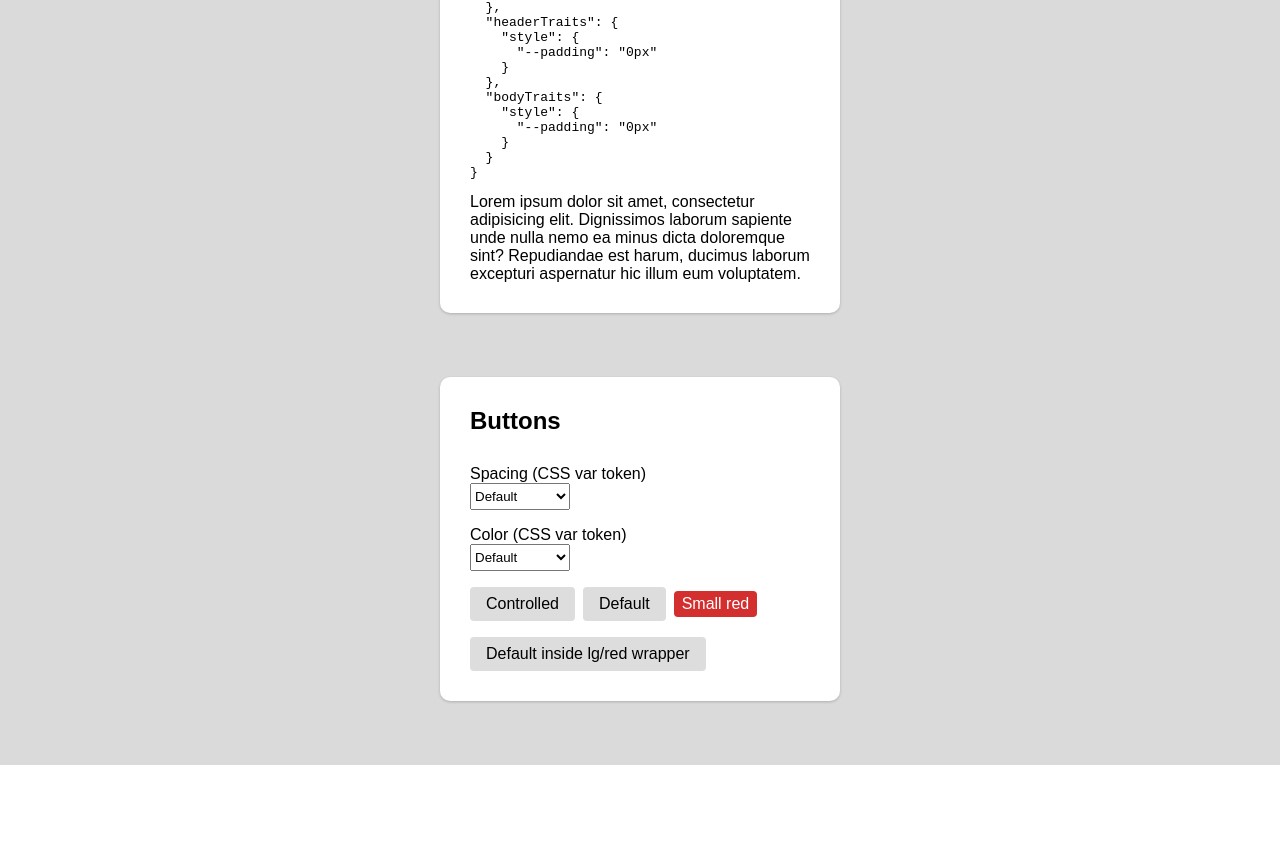
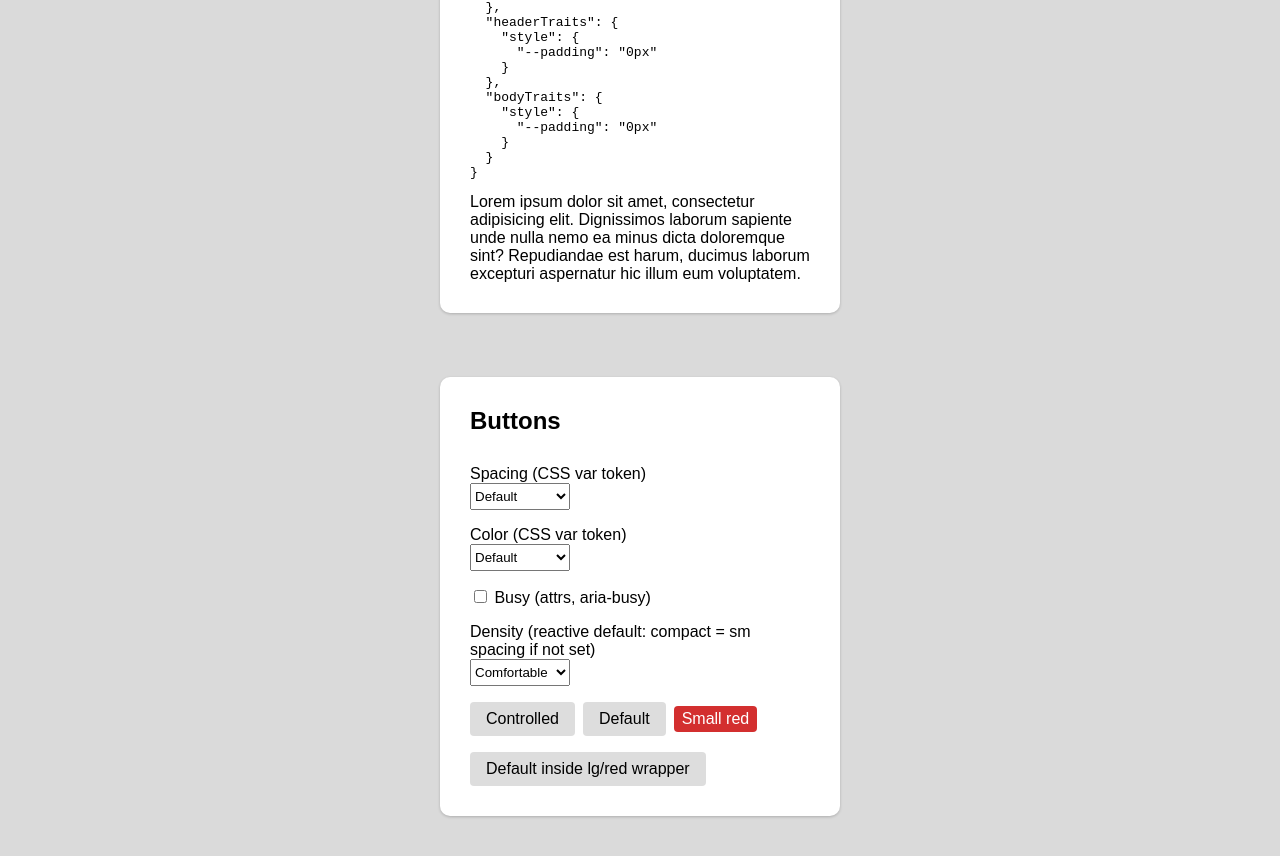
Before and after one commit to Fokke-/vue-traits, a Vue app: page / in a window 1280 px wide. Shown: the part 863-1719 px from the top of the page. Before the commit the page ends 1628 px from the top, so only its background shows below. Built offline with nearby package versions, Linux system fonts and the light colour scheme.

Commit message:
Show attrs, reactive defaults and runtime props in the demo

```diff
--- a/src/App.vue
+++ b/src/App.vue
@@ -89,8 +89,25 @@
         <option value="grey">Grey</option>
       </select>
     </div>
+    <div class="input-wrap">
+      <label>
+        <input type="checkbox" v-model="buttonBusy" />
+        Busy (attrs, aria-busy)
+      </label>
+    </div>
+    <div class="input-wrap">
+      <label for="density">
+        Density (reactive default: compact = sm spacing if not set)
+      </label>
+      <select id="density" v-model="density">
+        <option value="comfortable">Comfortable</option>
+        <option value="compact">Compact</option>
+      </select>
+    </div>
     <div class="input-wrap button-row">
-      <Button :spacing="buttonSpacing" :color="buttonColor">Controlled</Button>
+      <Button :spacing="buttonSpacing" :color="buttonColor" :busy="buttonBusy">
+        Controlled
+      </Button>
       <Button>Default</Button>
       <Button spacing="sm" color="red">Small red</Button>
     </div>
@@ -101,9 +118,10 @@
 </template>
 
 <script setup lang="ts">
-import { ref } from 'vue'
+import { provide, ref } from 'vue'
 import Button from './components/Button.vue'
 import Card from './components/Card.vue'
+import { densityKey, type Density } from './density'
 import type { Color, Spacing } from './traits'
 
 const borderRadius = ref(10)
@@ -115,6 +133,10 @@ const bodyPadding = ref(0)
 const textColor = ref('#008080')
 const buttonSpacing = ref<Spacing['spacing']>()
 const buttonColor = ref<Color['color']>()
+const buttonBusy = ref(false)
+
+const density = ref<Density>('comfortable')
+provide(densityKey, density)
 
 // Sets the vars on an ancestor: the button inside must keep its own defaults
 const leakTest = {
--- a/src/components/Button.vue
+++ b/src/components/Button.vue
@@ -4,13 +4,30 @@
   </button>
 </template>
 
+<script lang="ts">
+import { busy, color, spacing } from '@/traits'
+
+// Module scope, as defineProps() can't reference variables of <script setup>
+const traits = [spacing, color, busy] as const
+</script>
+
 <script setup lang="ts">
-import { useTraits } from '@/lib/use-traits'
-import { type Color, type Spacing, color, spacing } from '@/traits'
+import { inject, ref } from 'vue'
+import { densityKey, type Density } from '@/density'
+import { traitProps, useTraits } from '@/lib/use-traits'
 
-const props = defineProps<Spacing & Color>()
+// Runtime props from the traits; Card.vue uses type-based props
+const props = defineProps({ ...traitProps(traits) })
 
-const rootTraits = useTraits(props, [spacing, color])
+const density = inject(densityKey, ref<Density>('comfortable'))
+
+const rootTraits = useTraits(props, traits, {
+  // Reactive default: compact density makes the button smaller, unless
+  // spacing is given
+  defaults: {
+    spacing: () => (density.value === 'compact' ? 'sm' : undefined),
+  },
+})
 </script>
 
 <style scoped>
@@ -28,4 +45,9 @@ const rootTraits = useTraits(props, [spacing, color])
   font: inherit;
   cursor: pointer;
 }
+
+.button[aria-busy='true'] {
+  opacity: 0.6;
+  cursor: progress;
+}
 </style>
--- /dev/null
+++ b/src/density.ts
@@ -0,0 +1,6 @@
+import type { InjectionKey, Ref } from 'vue'
+
+export type Density = 'comfortable' | 'compact'
+
+/** Density provided by an ancestor; components use it for reactive defaults */
+export const densityKey: InjectionKey<Ref<Density>> = Symbol('density')
--- a/src/traits.ts
+++ b/src/traits.ts
@@ -74,6 +74,17 @@ export const textColor = createTrait<TextColor>({
   }),
 })
 
+export interface Busy {
+  /** Busy state, exposed as `aria-busy` */
+  busy?: boolean
+}
+
+export const busy = createTrait<Busy>({
+  // Boolean default, so traitProps() declares a boolean prop
+  defaults: { busy: false },
+  resolve: (props) => ({ attrs: { 'aria-busy': props.busy || undefined } }),
+})
+
 export interface Spacing {
   /** Spacing token, exposed as `--spacing`; not set = component default */
   spacing?: 'sm' | 'md' | 'lg'
```
